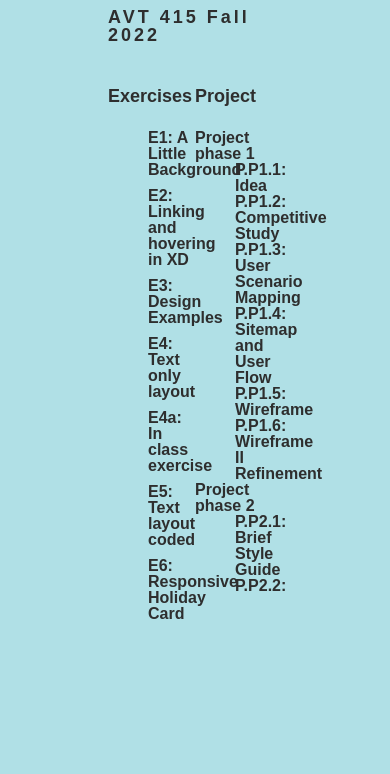
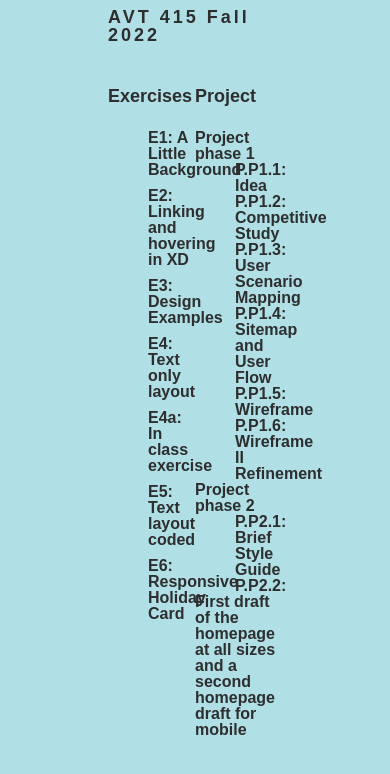
Before and after one commit to jpham-gmu/avt415_f22, a plain HTML site: page index.html in a window 390 px wide. Shown: the part 180-954 px from the top of the page. Before the commit the page ends 886 px from the top, so only its background shows below. Drawn offline with Linux system fonts and the light colour scheme.

Commit message:
Update index.html

```diff
--- a/index.html
+++ b/index.html
@@ -41,7 +41,7 @@
 	<dd>P.P1.6: <a href="https://xd.adobe.com/view/ac701ecd-c69f-404a-84f1-7ef32fc4759a-f923/">Wireframe II Refinement</a></dd>
 	<dt>Project phase 2</dt>
     <dd>P.P2.1: <a href="https://xd.adobe.com/view/18aab48b-f3de-408e-9209-a4c127ec71df-4df9/">Brief Style Guide</a></dd>
-    <dd>P.P2.2:</dd>
+    <dd>P.P2.2:</dd> <a href="https://xd.adobe.com/view/f8172bd1-ba8a-4c36-bccd-4e540a08525d-ad44/"> First draft of the homepage at all sizes and a second homepage draft for mobile
 
     <dd>&nbsp;</dd>
     <dt>&nbsp;</dt>
```
